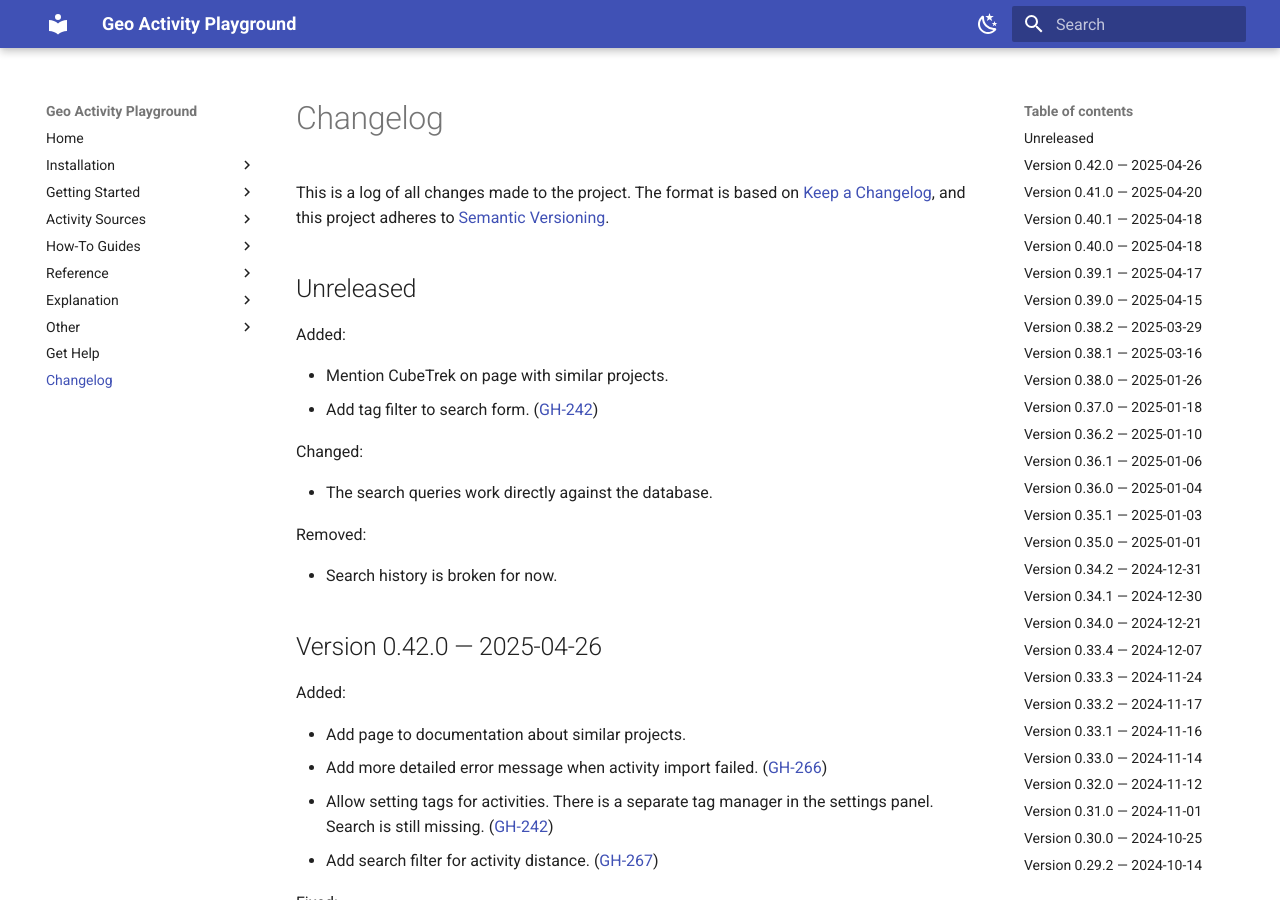
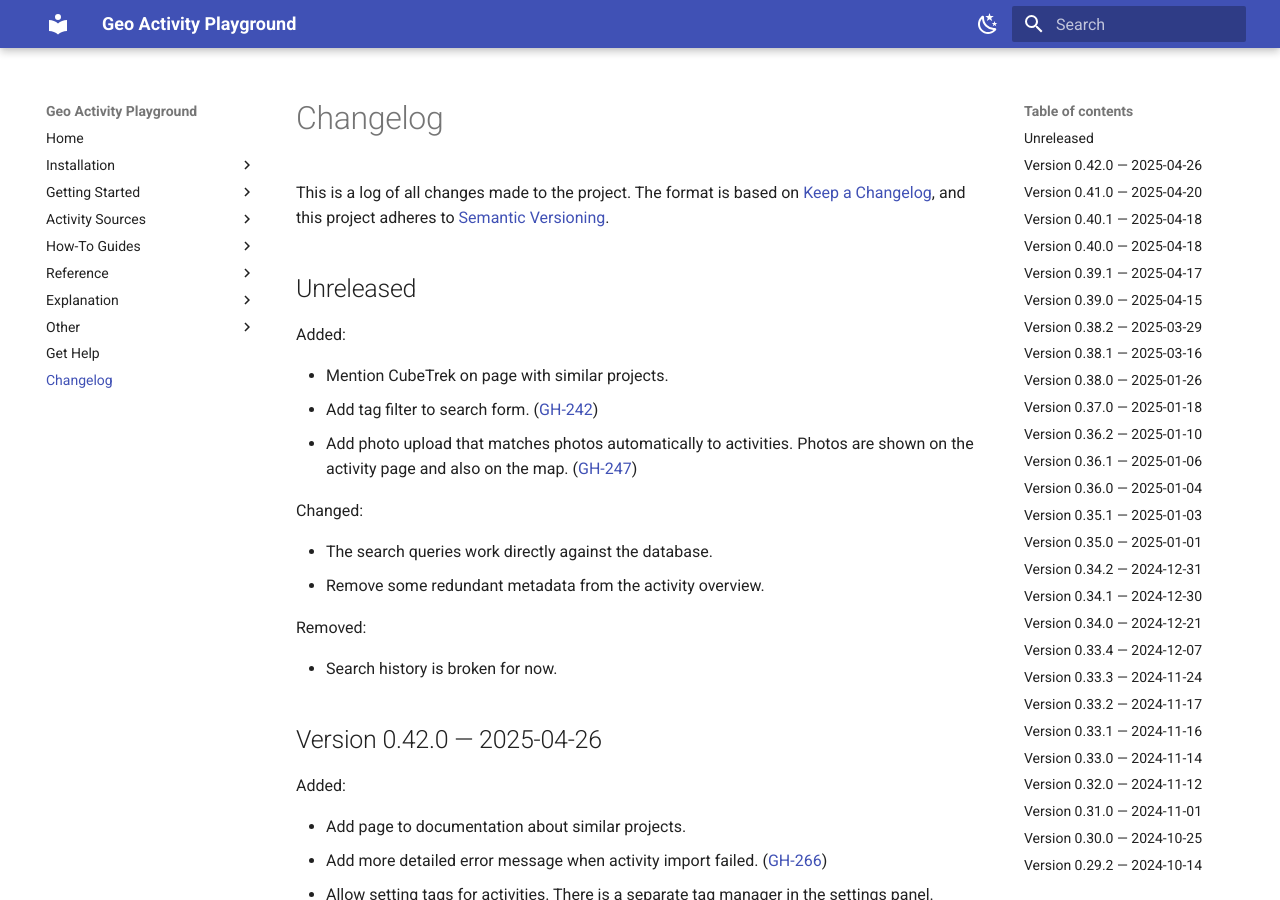
Before and after one commit to martin-ueding/geo-activity-playground, an MkDocs documentation site: the page built from docs/changelog.md, in a window 1280 px wide and 900 px high. Built offline with MkDocs 1.6.1 and Material for MkDocs 9.7.7, drawn with Linux system fonts in a browser that asks for light colours.

Commit message:
docs: Changelog entry

```diff
--- a/docs/changelog.md
+++ b/docs/changelog.md
@@ -21,10 +21,12 @@
 
 - Mention CubeTrek on page with similar projects.
 - Add tag filter to search form. ([GH-242](https://github.com/martin-ueding/geo-activity-playground/issues/242))
+- Add photo upload that matches photos automatically to activities. Photos are shown on the activity page and also on the map. ([GH-247](https://github.com/martin-ueding/geo-activity-playground/issues/247))
 
 Changed:
 
 - The search queries work directly against the database.
+- Remove some redundant metadata from the activity overview.
 
 Removed:
 
```
